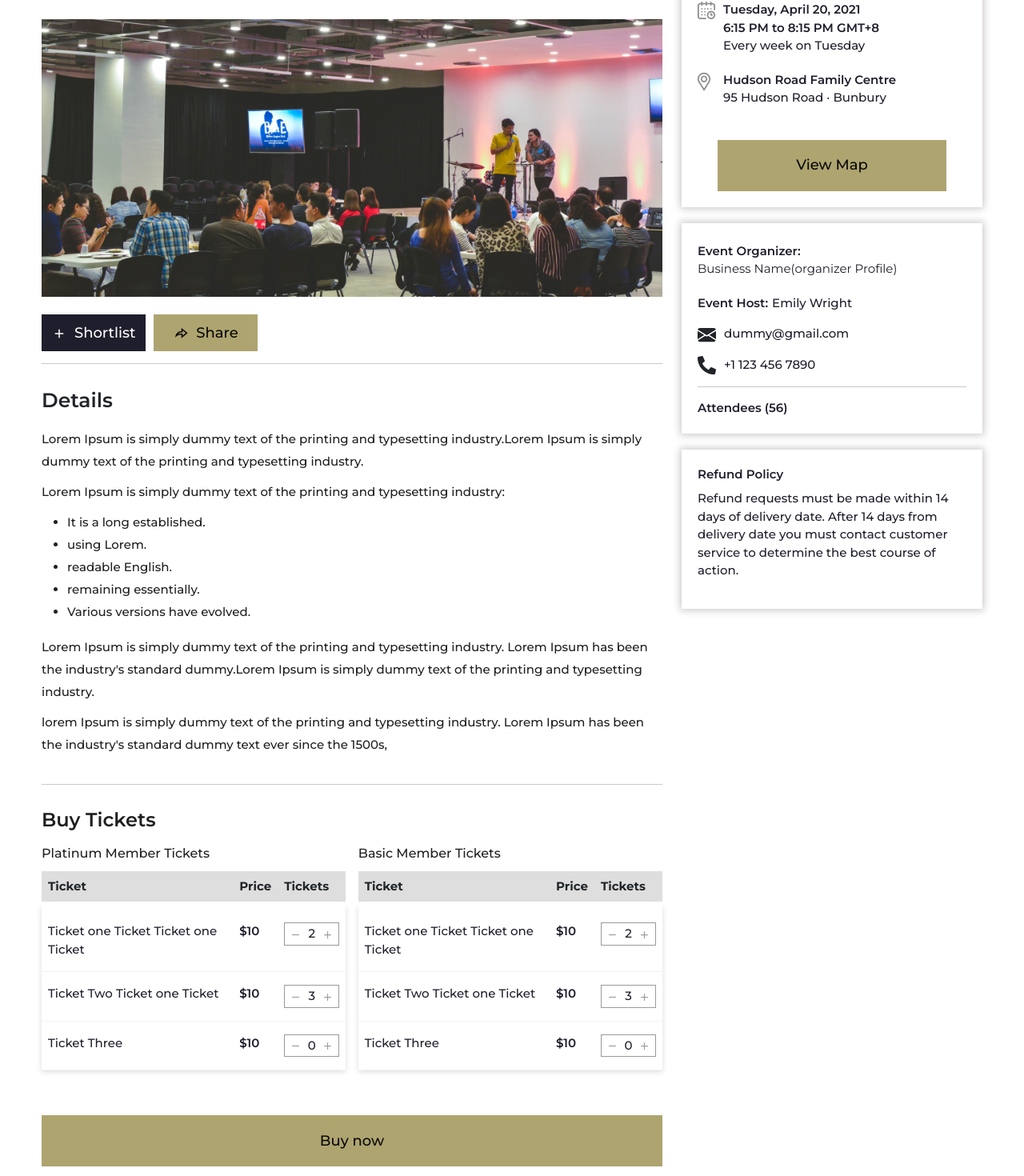
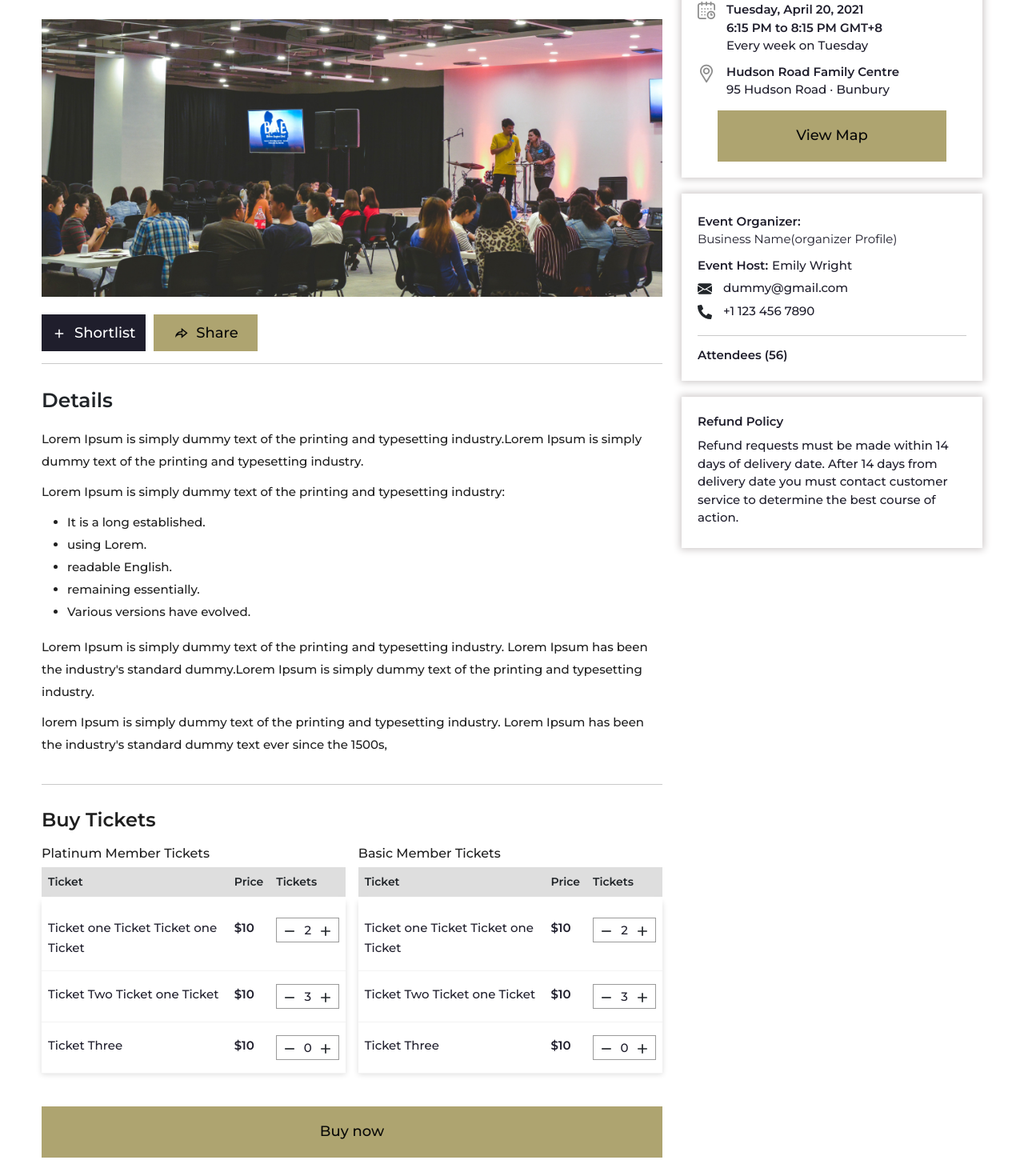
Before and after one commit to somnathbrainium/misocial, a Next.js app: page /previewEvent in a window 1280 px wide. Shown: the part 636-2106 px from the top of the page at 80% size. Built offline with nearby package versions, Linux system fonts and the light colour scheme.

Commit message:
eventdetailspage

```diff
--- a/styles/globals.css
+++ b/styles/globals.css
@@ -527,7 +527,8 @@ a {
 	position:relative;
 }
 .increDecre label {
-	color:#9f9f9f;
+    color: #212529;
+    font-size: 20px;
 }
 .concept-wrapper .concept-image {
 	height:auto;
@@ -1331,7 +1332,7 @@ label.date.mt-3 {
 	font-family:var(--montserrat);
 	color:var(--label-color);
 	font-size:16px;
-	margin-bottom:10px;
+	margin-bottom:5px;
 	font-weight:500;
 }
 .buy-ticket-wr .ticket-column .table tbody {
@@ -1349,6 +1350,7 @@ label.date.mt-3 {
 	color:var(--light-black);
 	font-weight:500;
 	font-family:var(--montserrat);
+	line-height: 25px;
 }
 .buy-ticket-wr .ticket-column .price {
 	font-weight:600;
@@ -1356,7 +1358,11 @@ label.date.mt-3 {
 }
 .buy-ticket-wr .btn-large {
 	width:100%;
-	margin-top:40px;
+	margin-top:25px;
+}
+.ticket-row thead th {
+    font-weight: 600;
+    font-size: 14px;
 }
 .incrment {
 	display:flex;
@@ -1422,7 +1428,7 @@ label.date.mt-3 {
 	margin-top:25px;
 }
 .event-location-map {
-	margin-top:50px;
+	margin-top:40px;
 	height:450px;
 }
 .event-location-map iframe {
@@ -1465,9 +1471,10 @@ label.date.mt-3 {
 	flex-wrap:wrap;
 }
 .content-box-address .address-part .icon-div {
-	width:22px;
-	margin-right:10px;
-	margin-top:5px;
+	width: 22px;
+    margin-right: 14px;
+    margin-top: 5px;
+    text-align: center;
 }
 .content-box-address .address-part .time-date {
 	/* font-size:18px; */
@@ -1475,6 +1482,8 @@ label.date.mt-3 {
 	font-family:var(--montserrat);
 	font-weight:500;
 	flex:1;
+	padding: 0;
+    margin: 0px 0 6px;
 }
 .content-box-address .address-part .time-date span {
 	font-weight:500;
@@ -1501,23 +1510,24 @@ p.time-date .date {
 }
 .content-box-address .address-part .btn-large {
 	width:85%;
-	margin:auto;
-	margin-top:25px;
+	margin: 8px auto auto;
+	/* margin-top:25px; */
 }
 .content-box-address .address-part .icon-div.with-icon {
 	margin-top:0;
 	width:auto;
 }
 .content-box-address .address-part .icon-div.with-icon svg {
-	width:23px;
-	height:23px;
+	width:18px;
+	height:18px;
 }
 .wrap-elem span,.wrap-elem .date {
 	display:inline-block!important;
 }
 .content-box-address .footer-wr {
 	border-top:1px solid #C9C9C9;
-	padding-top:15px;
+	padding-top: 13px;
+    margin-top: 13px;
 }
 .content-box-address .footer-wr p {
 	margin:0;
@@ -1700,7 +1710,7 @@ p.time-date .date {
 	text-align:center;
 	font-family:var(--montserrat);
 	font-weight:500;
-	font-size:20px;
+	font-size:16px;
 	margin-top:30px;
 	color:#1F1E2C;
 }
```
